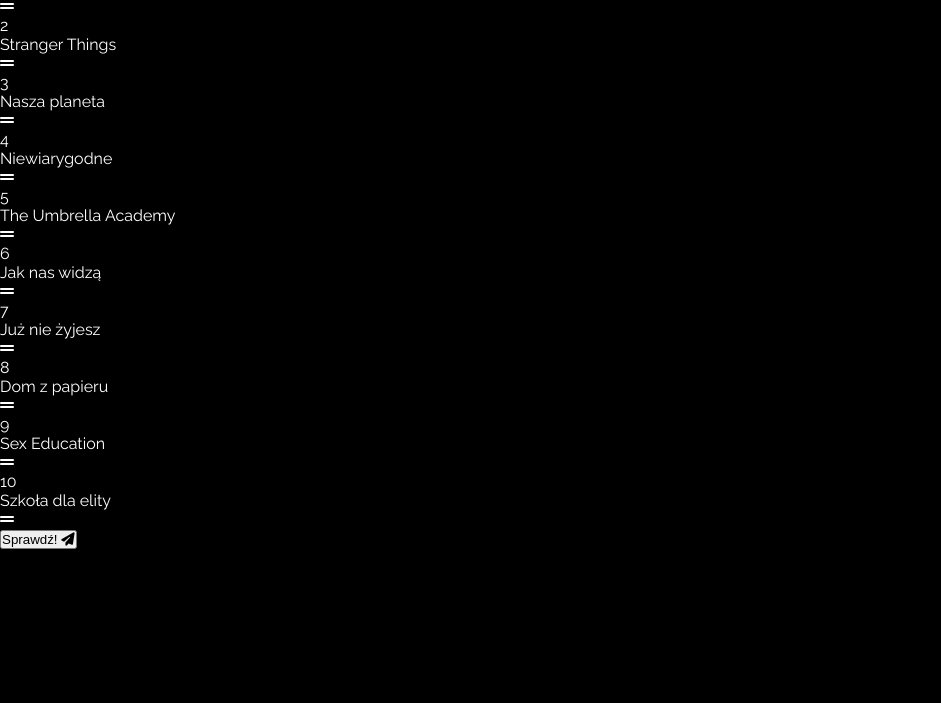
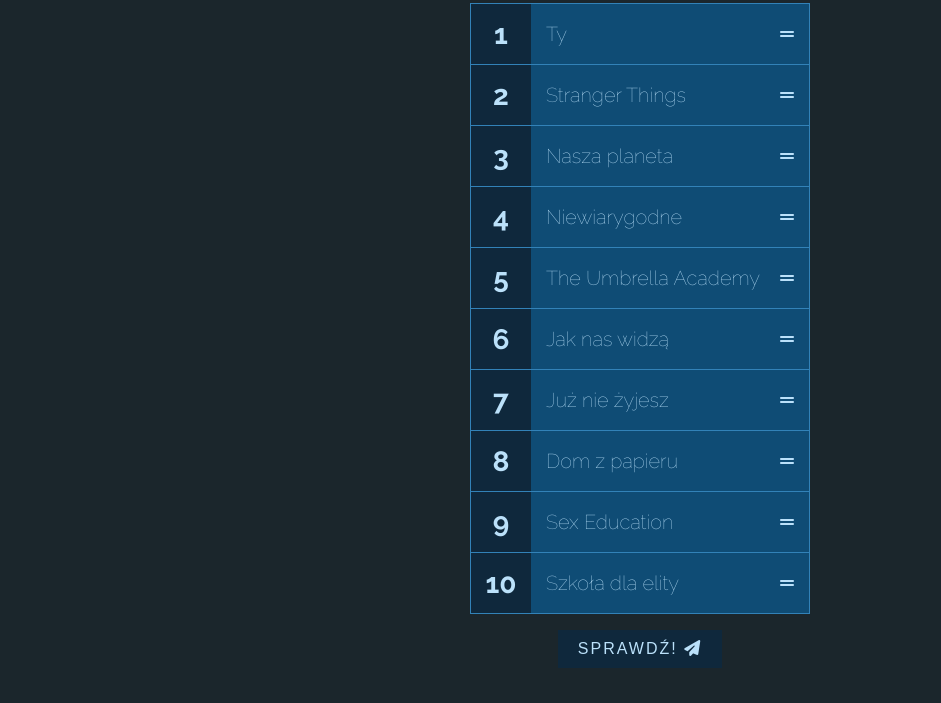
Before and after one commit to Elldrigar/JSVanilla_Drag---Drop, a plain HTML site: page index.html in a window 1280 px wide. Shown: the part 97-800 px from the top of the page, without its empty margins (0-941 px from the left). Drawn offline with Linux system fonts and the light colour scheme.

Commit message:
Add styles

```diff
--- a/style.css
+++ b/style.css
@@ -1,6 +1,11 @@
 :root {
-    --color-bgc: #000000;
-    --color-txt: #ffffff;
+    --color-bgc: #1B262C;
+    --color-txt: #BBE1FA;
+    --color-border: #3282B8;
+    --color-inside: #0F4C75;
+    --color-number: #0f283c;
+    --color-txt-right: #3AE374;
+    --color-txt-wrong: #FF3838;
 }
 
 * {
@@ -10,7 +15,96 @@
 }
 
 body {
+    display: flex;
+    flex-direction: column;
+    align-items: center;
+    justify-content: flex-start;
+    height: 100vh;
     font-family: 'Raleway', sans-serif ;
     background-color: var(--color-bgc);
     color: var(--color-txt);
 }
+h1 {
+    font-size: 18px;
+    font-weight: 100;
+    margin-top: 20px;
+    text-transform: uppercase;
+}
+p {
+    font-size: 16px;
+    font-weight: 100;
+    margin: 20px;
+}
+
+.draggable-list {
+    border: 1px solid var(--color-border);
+    list-style-type: none;
+}
+.draggable-list li {
+    display: flex;
+    flex: 1;
+    background-color: var(--color-inside);
+}
+
+.draggable-list li:not(:last-of-type) {
+    border-bottom: 1px solid var(--color-border);
+}
+
+.draggable-list .number {
+    font-weight: 700;
+    display: flex;
+    align-items: center;
+    justify-content: center;
+    font-size: 28px;
+    height: 60px;
+    width: 60px;
+    background-color: var(--color-number);
+}
+
+.draggable-list li.over .draggable {
+    background-color: var(--color-number);
+}
+
+.draggable-list .serial-name {
+    margin: 0 20px 0 0;
+    font-weight: 300;
+    font-size: 20px;
+}
+.draggable-list li.right .serial-name {
+    color: var(--color-txt-right);
+}
+.draggable-list li.wrong .serial-name {
+    color: var(--color-txt-wrong);
+}
+
+
+
+.draggable {
+    cursor: pointer;
+    display: flex;
+    flex: 1;
+    align-items: center;
+    justify-content: space-between;
+    padding: 15px;
+}
+
+.check-btn {
+    border: none;
+    font-size: 16px;
+    padding: 10px 20px;
+    cursor: pointer;
+    background-color: var(--color-number);
+    color: var(--color-txt);
+    margin-top: 16px;
+    text-transform: uppercase;
+    font-weight: 100;
+    letter-spacing: 2px;
+}
+
+.check-btn:active {
+    transform: scale(0.90);
+}
+
+.check-btn:focus {
+    outline: none;
+}
```
